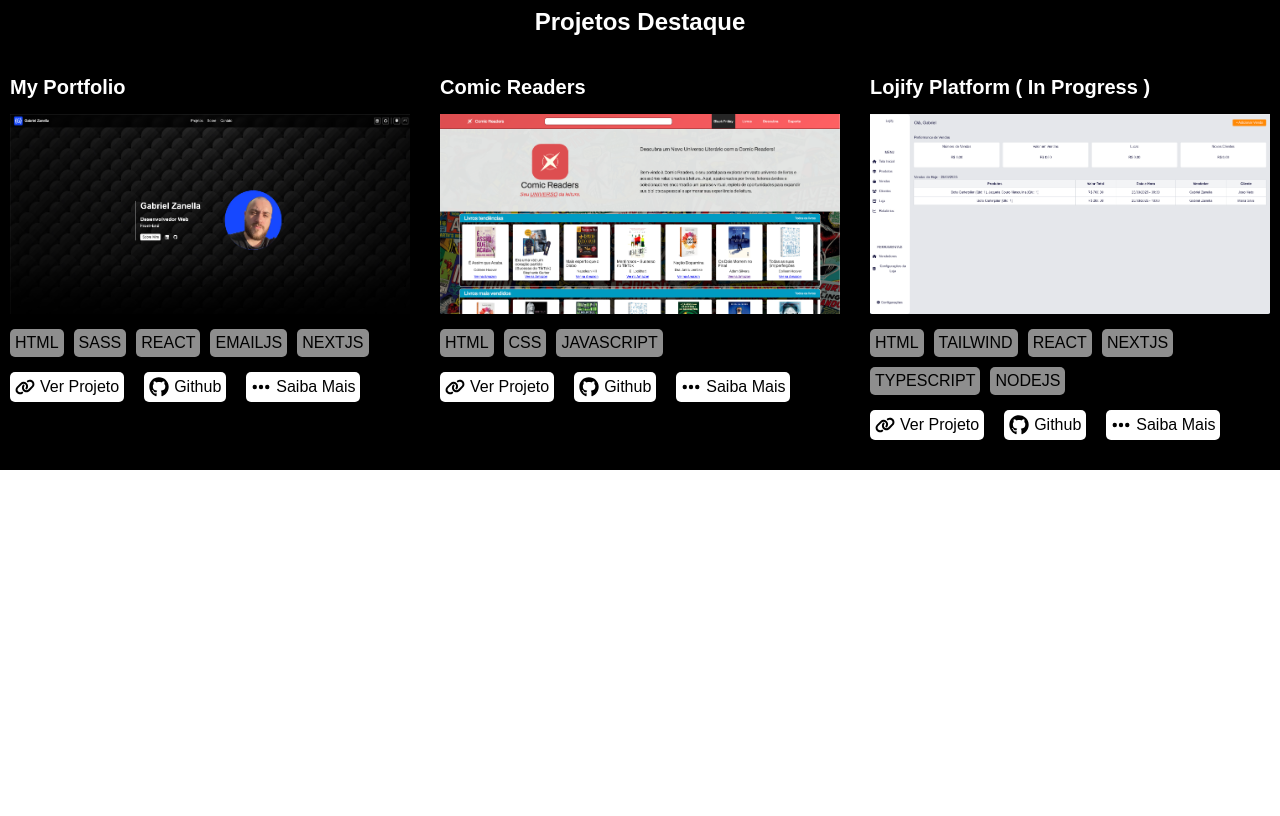
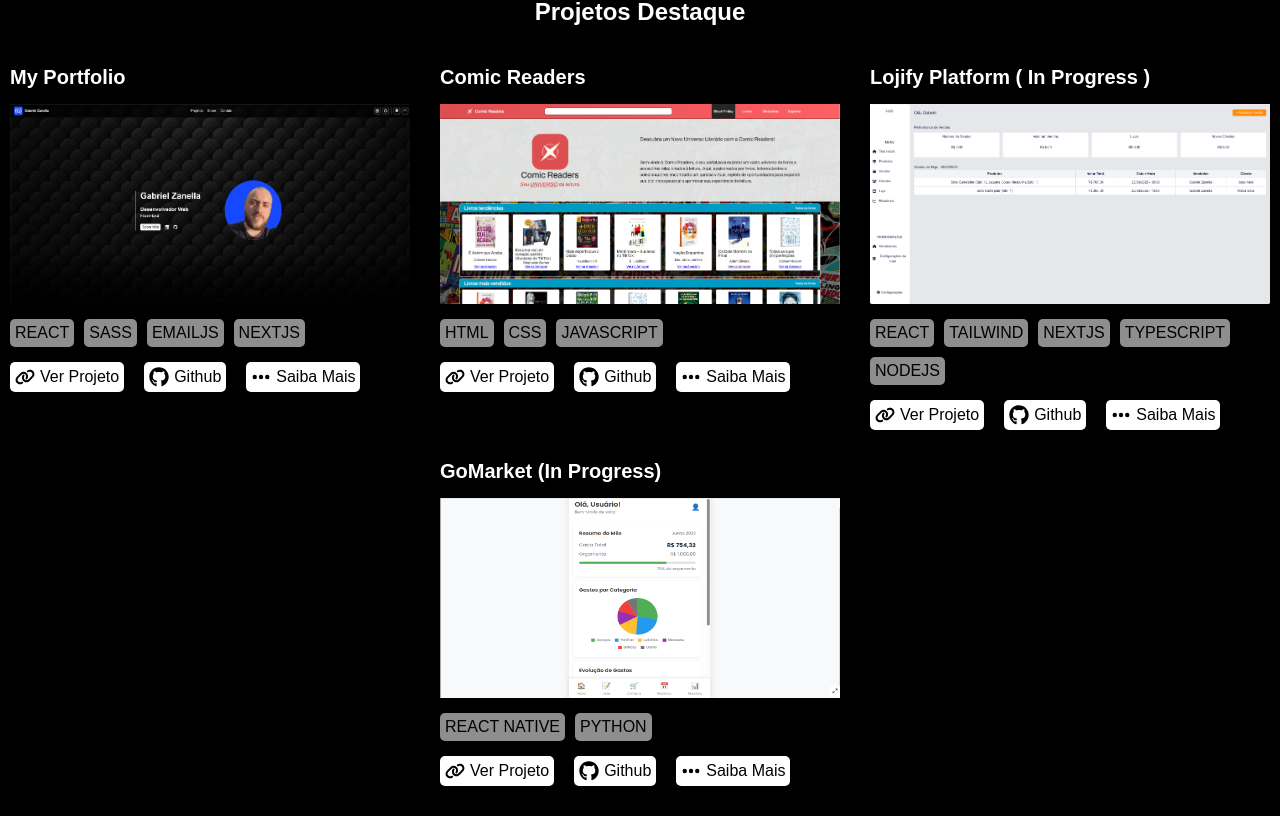
Before and after one commit to gabriel030899/myportfolio, a Next.js app: page / in a window 1280 px wide. Shown: the part 1103-1919 px from the top of the page. Before the commit the page ends 1573 px from the top, so only its background shows below. Built offline with nearby package versions, Linux system fonts and the light colour scheme.

Commit message:
added gomarket project

```diff
--- a/src/components/BigNumbers/BigNumbers.scss
+++ b/src/components/BigNumbers/BigNumbers.scss
@@ -4,7 +4,7 @@
   flex-direction: column;
   gap: 2rem;
   align-items: center;
-  margin-bottom: 10px;
+  background: black;
 
   @media (min-width: 768px) {
     flex-direction: row;
--- a/src/components/Lists/highlight-projects.js
+++ b/src/components/Lists/highlight-projects.js
@@ -1,6 +1,7 @@
 import comicreaders1 from '../../../public/comicreaders1.png'
 import myportfolio from '../../../public/my-portfolio.png'
 import lojify from '../../../public/lojifyplatform.png'
+import gomarket from '../../../public/gomarketlanding.png'
 
 
 const highlightProjects = [
@@ -10,9 +11,8 @@ const highlightProjects = [
         link: 'https://www.gabrielzanella.com.br',
         linkName: 'gabrielzanella.com.br',
         skills: [
-            {name:'HTML'},
+            {name:'REACT'},
             {name:'SASS'},
-            {name:'REACT'},
             {name:'EMAILJS'},
             {name:'NEXTJS'}
         ],
@@ -40,9 +40,8 @@ const highlightProjects = [
         link: 'https://lojifyplatform.netlify.app/',
         linkName: 'lojifyplatform.netlify.app',
         skills: [
-            {name:'HTML'},
+            {name:'REACT'},
             {name:'TAILWIND'},
-            {name:'REACT'},
             {name:'NEXTJS'},
             {name:'TYPESCRIPT'},
             {name:'NODEJS'},
@@ -50,6 +49,19 @@ const highlightProjects = [
         github: 'https://github.com/gabriel030899/lojify-platform',
         image: lojify,
         description: "I am developing Lojify to be a SaaS platform. The idea is to create a user-friendly web platform for stores. I am using Next.js, React, TypeScript, Tailwind, and NodeJS for the back end in the future. The focus of the platform is to offer a better and more intuitive solution to manage store sales, enabling features like creating carts while attending customers and completing sales at the counter. Some essential functionalities include issuing invoices, managing products, managing carts, and providing sales summaries. The manager will have access to an exclusive dashboard to view various charts and reports on sales, employees, and customers."
+    },
+    {
+        id: 4,
+        name: 'GoMarket (In Progress)',
+        link: '',
+        linkName: '',
+        skills: [
+            {name:'REACT NATIVE'},
+            {name:'PYTHON'},
+        ],
+        github: 'https://github.com/gabriel030899/gomarket',
+        image: gomarket,
+        description: "I am developing GoMarket app to ease the life of people who need to go to the market and don't remember where there are better prices. With GoMarket, the user can create market lists and the app will suggest the best market option based on the prices of the products. Also, they can scan the Nota Fiscal to update the products prices and update the report inside the app."
     }
 ]
 
```
Also changed, not shown: public/gomarketlanding.png (added).
